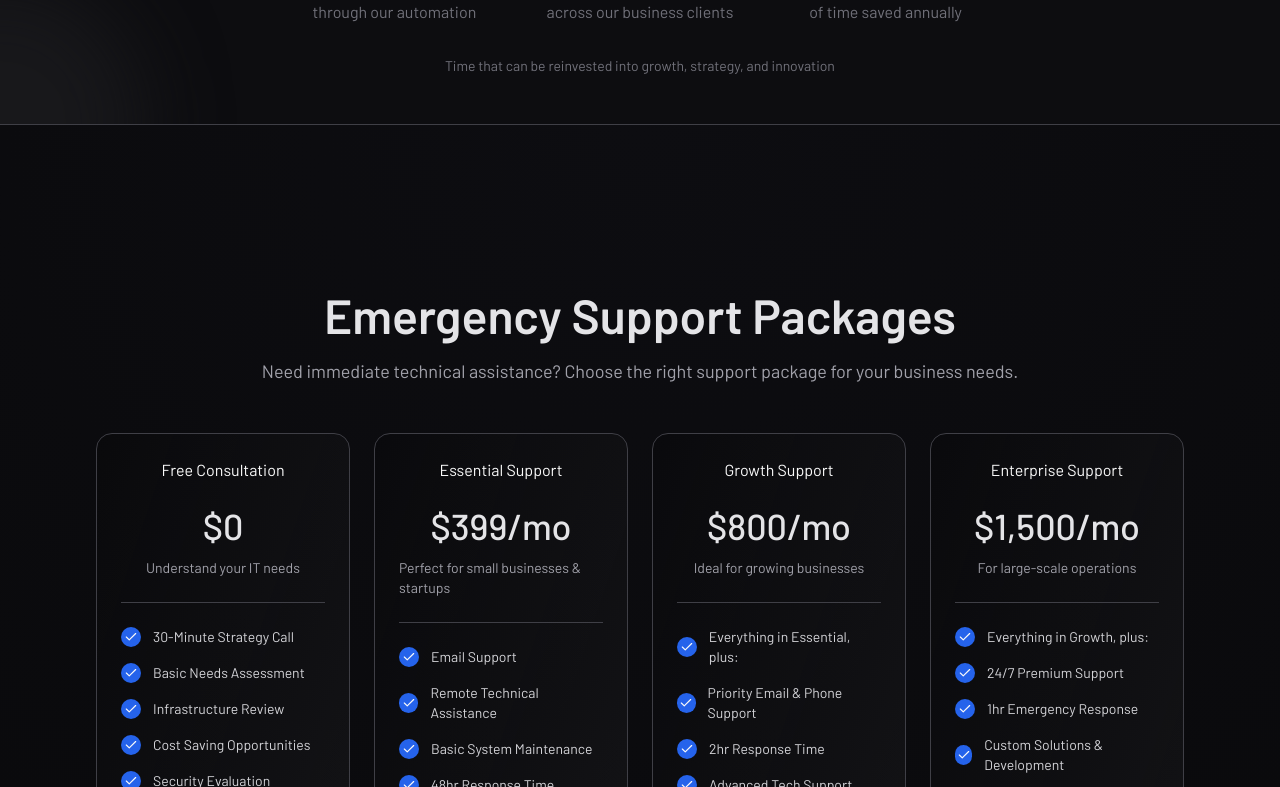
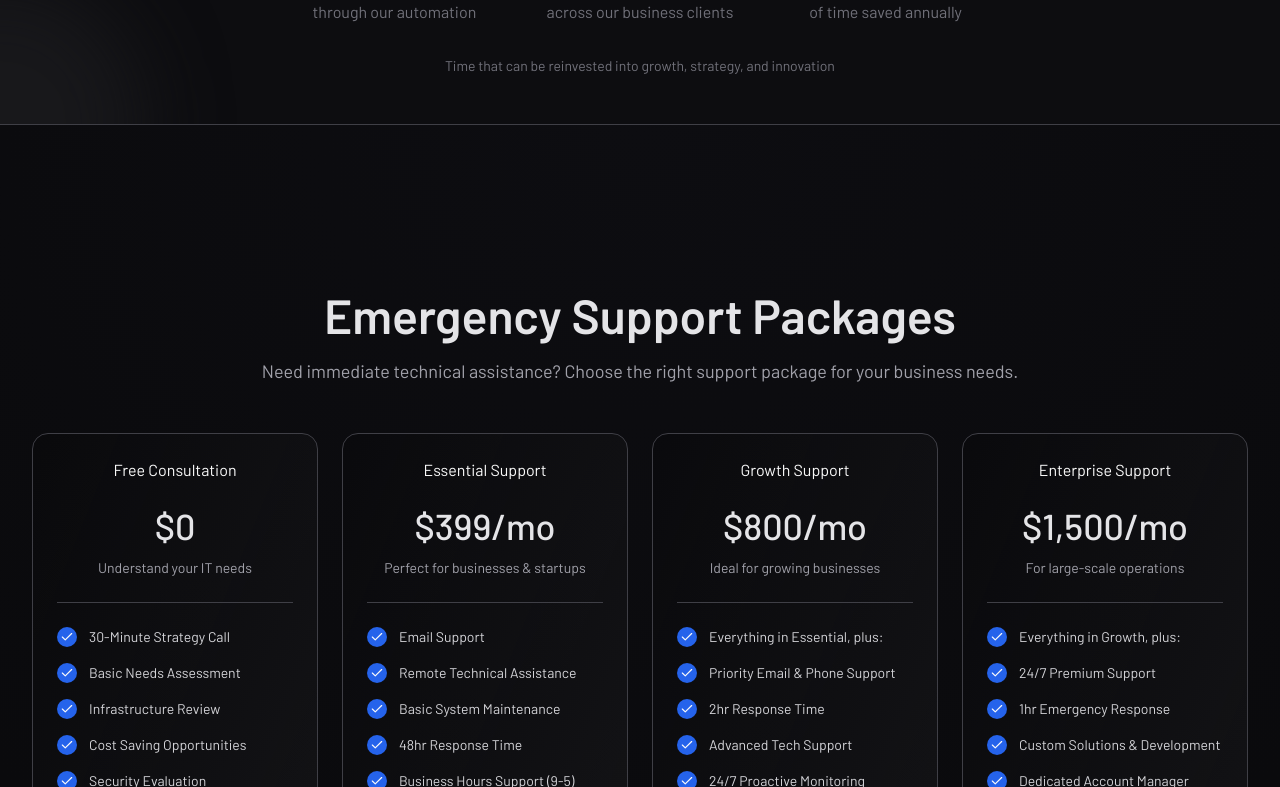
Before and after one commit to Kadafen/Jomena-Group, a Next.js app: page / in a window 1280 px wide. Shown: the part 5513-6300 px from the top of the page. Built offline with nearby package versions, Linux system fonts and the light colour scheme.

Commit message:
price size

```diff
--- a/src/components/pricing/Pricing.tsx
+++ b/src/components/pricing/Pricing.tsx
@@ -20,7 +20,7 @@ export const Pricing = () => {
       }}
       className="relative overflow-hidden"
     >
-      <MaxWidthWrapper className="relative z-10 mx-auto max-w-6xl py-20 md:py-40">
+      <MaxWidthWrapper className="relative z-10 mx-auto max-w-7xl py-20 md:py-40">
         <SectionHeadingSpacing>
           <SectionHeading persistCenter>Emergency Support Packages</SectionHeading>
           <SectionSubheading persistCenter>
@@ -46,7 +46,7 @@ export const Pricing = () => {
           <PriceCard
             tier="Essential Support"
             price="$399/mo"
-            bestFor="Perfect for small businesses & startups"
+            bestFor="Perfect for businesses & startups"
             CTA={<GhostButton className="w-full" onClick={openCalendly}>Get Essential Support</GhostButton>}
             benefits={[
               { text: "Email Support", checked: true },
```
